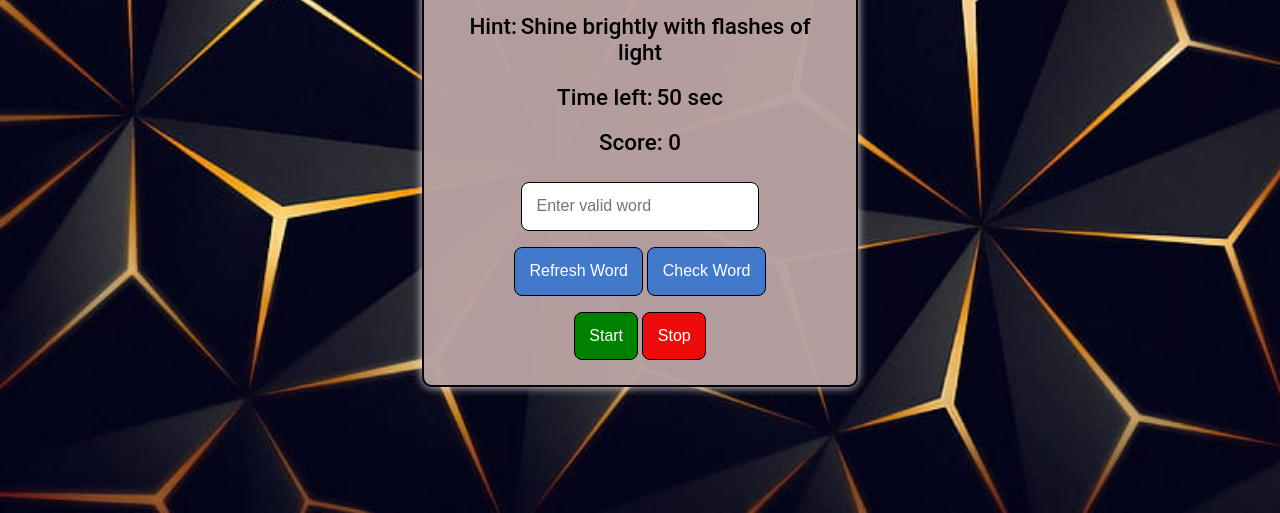
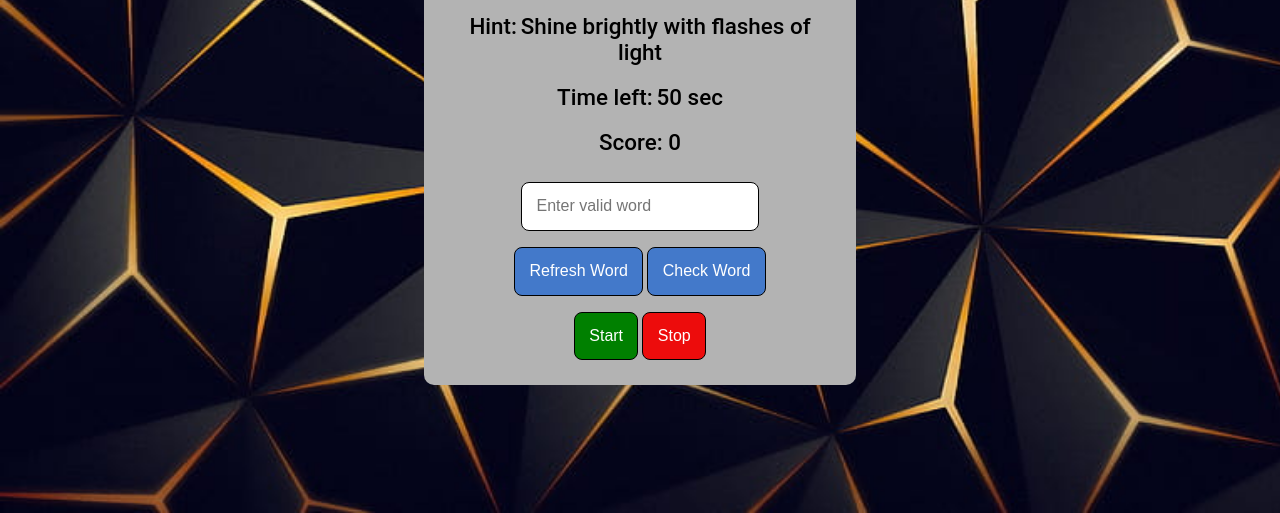
Before and after one commit to RidhikaJoshi/Anagram_Quest, a plain HTML site: page index.html in a window 1280 px wide. Shown: the part 287-800 px from the top of the page. Drawn offline with Linux system fonts and the light colour scheme.

Commit message:
Update background color and remove box shadow in style.css

```diff
--- a/style.css
+++ b/style.css
@@ -21,10 +21,10 @@ body {
     width: 23em;
     height: 30em;
     text-align: center;
-    background-color: hsla(0, 14%, 68%, 0.968);
-    border: 2px solid rgb(5, 5, 5);
+    background-color:#B3B3B3;
+    /* border: 2px solid rgb(5, 5, 5); */
     border-radius: 10px;
-box-shadow: 0 0 10px #f1e6e6fa;
+/* box-shadow: 0 0 10px #f1e6e6fa; */
     padding: 2em;
 }
 
```
